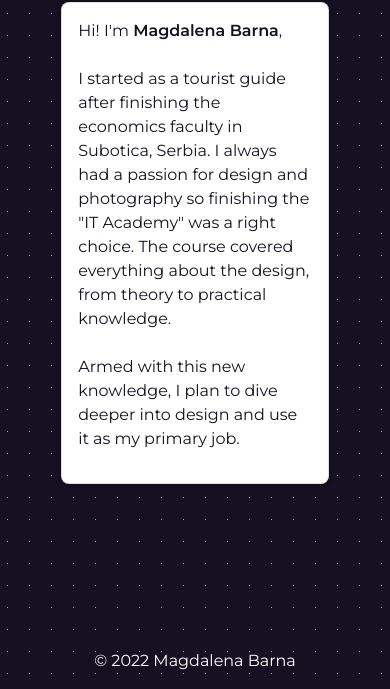
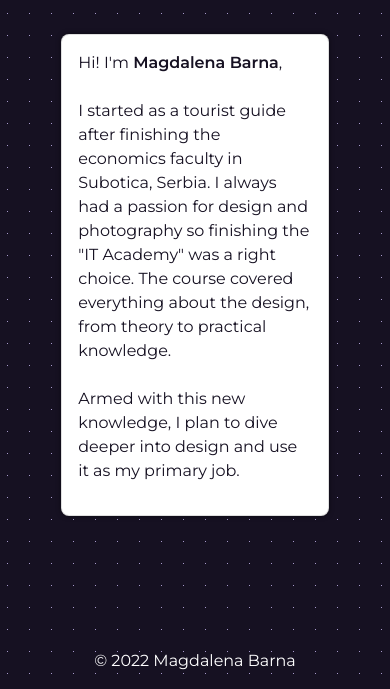
Before and after one commit to bbtools-ps/magdalena-web-designer-photographer-website, a plain HTML site: page about.html in a window 390 px wide. Shown: the part 155-844 px from the top of the page. Drawn offline with Linux system fonts and the light colour scheme.

Commit message:
styling update

```diff
--- a/css/styles.css
+++ b/css/styles.css
@@ -55,7 +55,6 @@ nav {
 }
 
 section {
-  overflow: hidden;
   background-repeat: no-repeat;
   background-size: cover;
   background-position: center;
@@ -294,7 +293,7 @@ h2 {
 
 @media screen and (min-width: 321px) and (max-width: 575px) {
   section {
-    padding: 3rem 2rem;
+    padding: 5rem 2rem;
   }
   h1 {
     font-size: 2rem;
```
